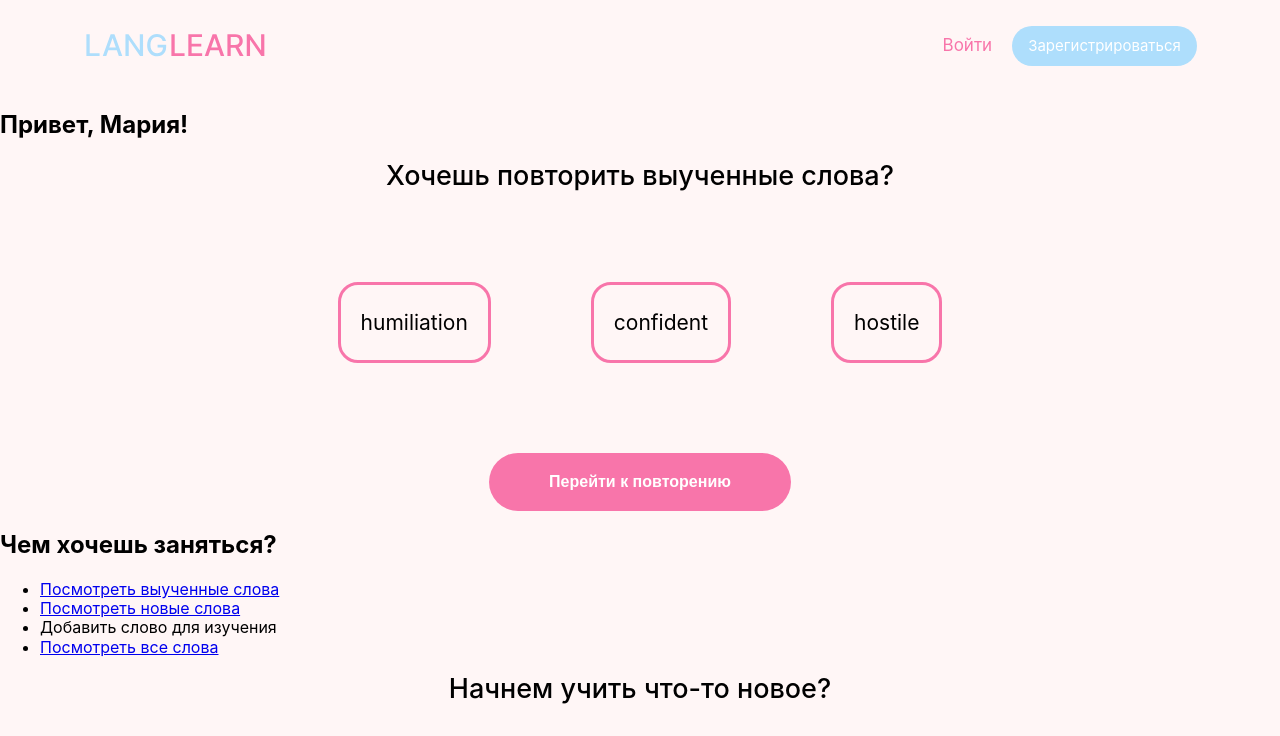
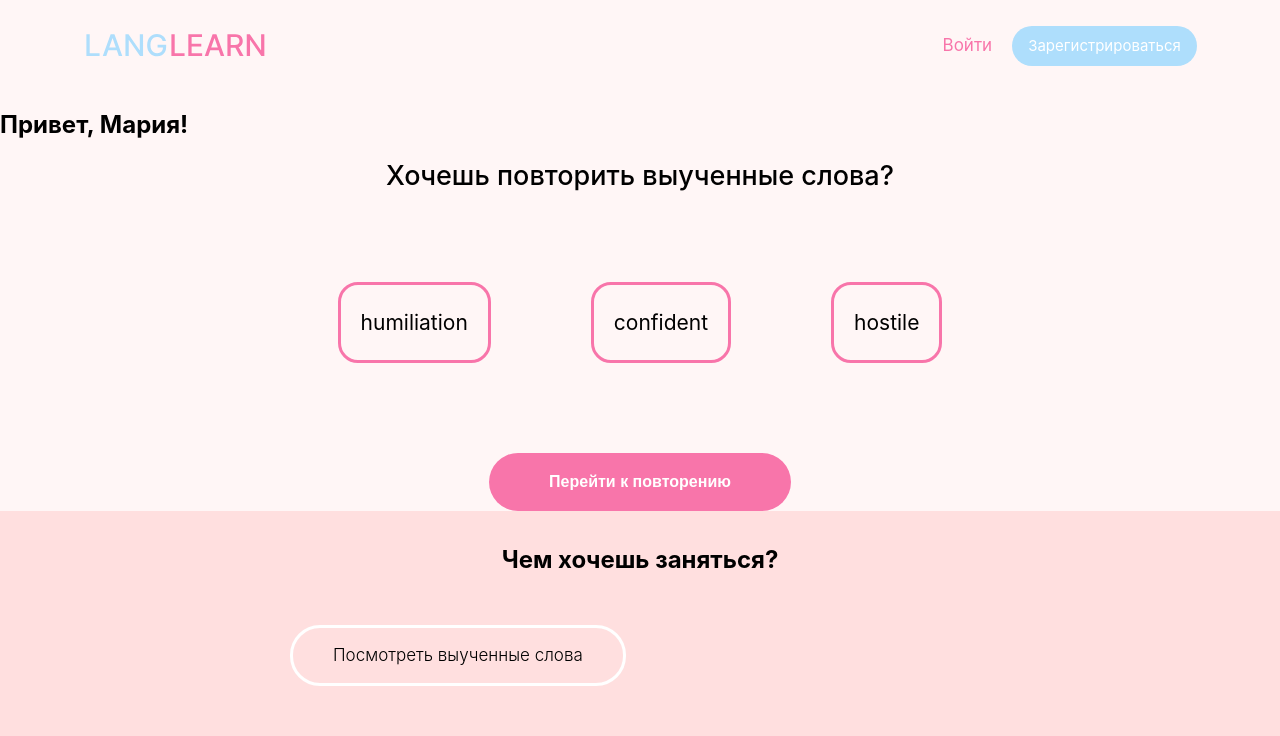
Before and after one commit to MariaMantusova/LangLearn_frontend, a React (Create React App) app: page /profile in a window 1280 px wide. Shown: the top 736 px of the page. Built offline with nearby package versions, Linux system fonts and the light colour scheme.

Commit message:
feat: add opportunities completely

```diff
--- a/src/components/OpportunitiesBlock/OpportunitiesBlock.scss
+++ b/src/components/OpportunitiesBlock/OpportunitiesBlock.scss
@@ -1,9 +1,47 @@
-.opportunities {}
+@import "../../vendor/variables";
 
-.opportunities__title {}
+.opportunities {
+  background-color: $secondPinkColor;
+  display: flex;
+  align-items: center;
+  flex-direction: column;
+  gap: 50px;
+  padding-top: 35px;
+  padding-bottom: 50px;
+}
 
-.opportunities__list {}
+.opportunities__title {
+  font-size: 24px;
+  font-weight: 700;
+  margin: 0;
+}
 
-.opportunities__item {}
+.opportunities__list {
+  max-width: 700px;
+  display: flex;
+  padding: 0;
+  align-items: center;
+  justify-content: space-between;
+  margin: 0;
+  list-style: none;
+  flex-wrap: wrap;
+  row-gap: 50px;
+  column-gap: 80px;
+}
 
-.opportunities__link {}
+.opportunities__item {
+  display: flex;
+  align-items: center;
+  justify-content: center;
+  padding: 17px 40px;
+  font-size: 17px;
+  font-weight: 300;
+  border: 3px solid $mainWhiteColor;
+  border-radius: 30px;
+  cursor: pointer;
+}
+
+.opportunities__link {
+  text-decoration: none;
+  color: black;
+}
--- a/src/vendor/variables.scss
+++ b/src/vendor/variables.scss
@@ -4,6 +4,7 @@ $mainPinkColorRGBA: rgba(248, 117, 170, 0.5);
 $mainBlueColor: #AEDEFC;
 $backgroundColor: #FFF6F6;
 $mainWhiteColor: #FFF;
+$secondPinkColor: #FFDFDF;
 
 //transition
 $opacityVisibilityTrans: opacity 0.3s linear, visibility 0.3s linear
```
